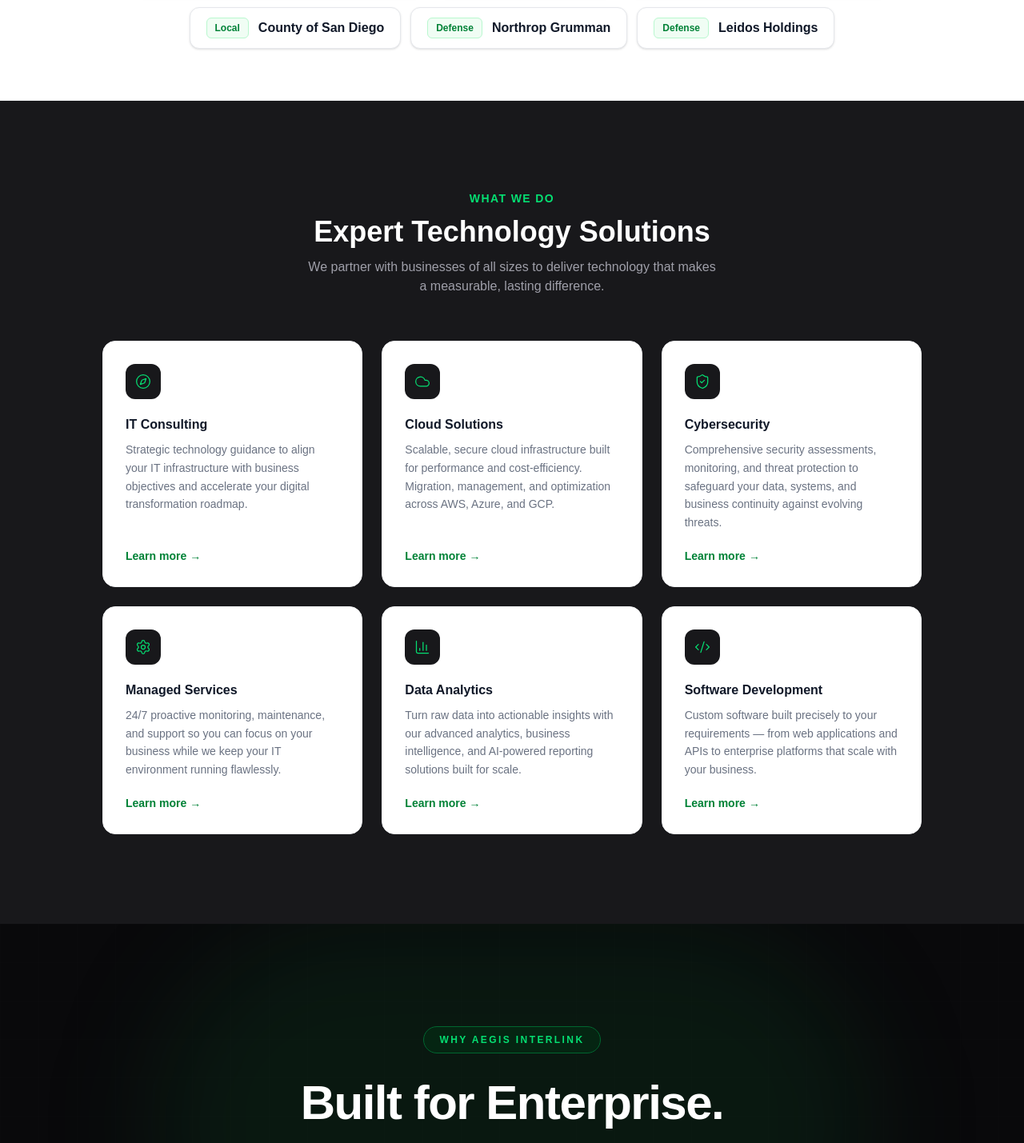
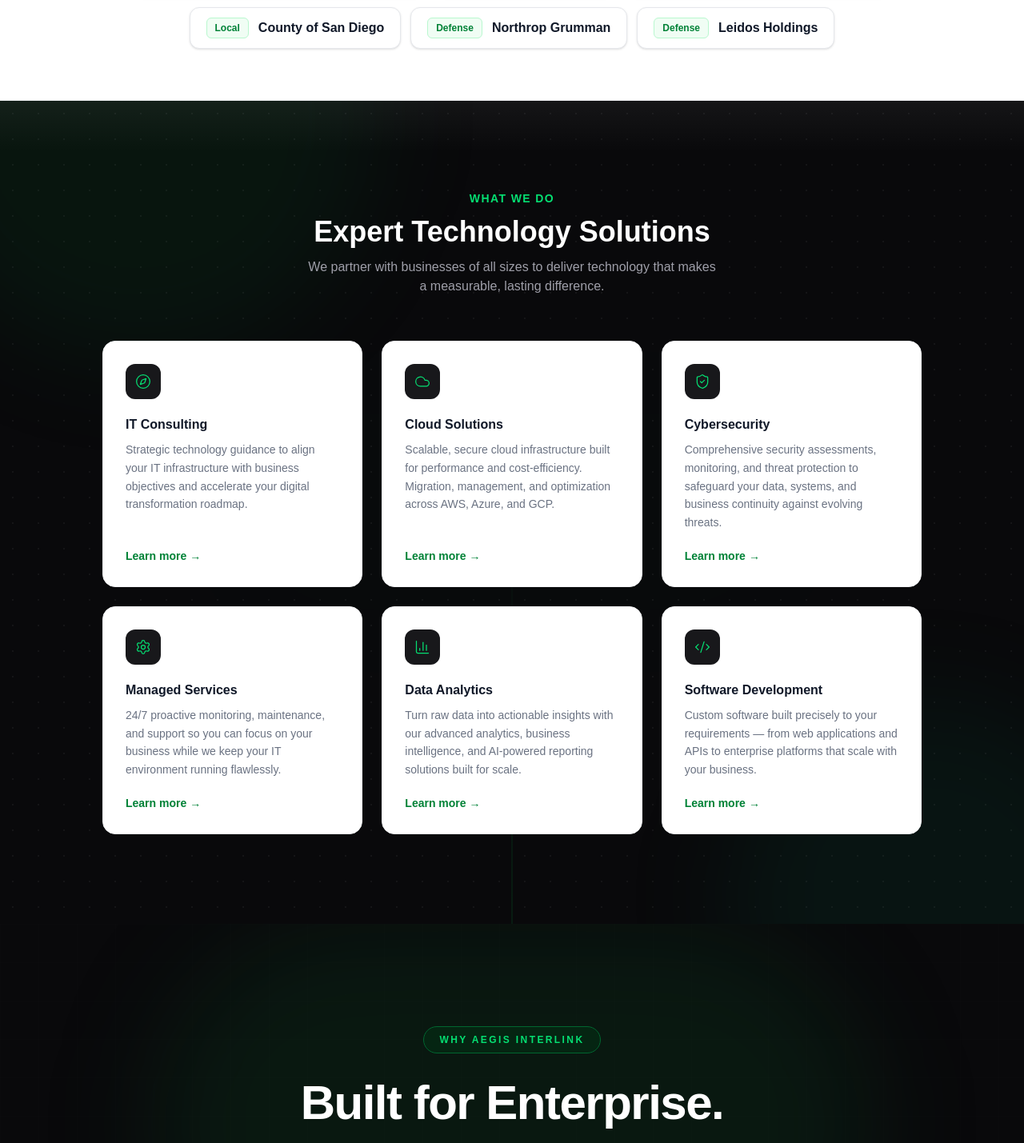
Before and after one commit to cmarq2/aegis, a Next.js app: page / in a window 1280 px wide. Shown: the part 1160-2589 px from the top of the page at 80% size. Built offline with nearby package versions, Linux system fonts and the light colour scheme.

Commit message:
Add dynamic animated background to services section with parallax orbs and dot grid

```diff
--- a/app/page.tsx
+++ b/app/page.tsx
@@ -77,6 +77,15 @@ export default function Home() {
   const bgY = useTransform(scrollYProgress, [0, 1], ["0%", "40%"]);
   const textY = useTransform(scrollYProgress, [0, 1], ["0%", "18%"]);
   const opacity = useTransform(scrollYProgress, [0, 0.8], [1, 0]);
+
+  const servicesRef = useRef(null);
+  const { scrollYProgress: servicesProgress } = useScroll({
+    target: servicesRef,
+    offset: ["start end", "end start"],
+  });
+  const orb1Y = useTransform(servicesProgress, [0, 1], ["0%", "-35%"]);
+  const orb2Y = useTransform(servicesProgress, [0, 1], ["0%", "25%"]);
+  const beamY = useTransform(servicesProgress, [0, 1], ["-60%", "60%"]);
 
   return (
     <div className="min-h-screen bg-white text-gray-900 flex flex-col overflow-x-hidden">
@@ -245,9 +254,47 @@ export default function Home() {
         </div>
       </section>
 
-      {/* Services — dark with white cards */}
-      <section id="services" className="py-28 px-6 bg-zinc-900">
-        <div className="max-w-5xl mx-auto">
+      {/* Services — dynamic animated background */}
+      <section id="services" ref={servicesRef} className="py-28 px-6 bg-zinc-950 relative overflow-hidden">
+
+        {/* Parallax orb 1 — top left */}
+        <motion.div
+          style={{ y: orb1Y }}
+          className="absolute -top-32 -left-32 w-[600px] h-[600px] rounded-full bg-green-700/10 blur-3xl pointer-events-none"
+        />
+
+        {/* Parallax orb 2 — bottom right */}
+        <motion.div
+          style={{ y: orb2Y }}
+          className="absolute -bottom-32 -right-32 w-[500px] h-[500px] rounded-full bg-emerald-600/8 blur-3xl pointer-events-none"
+        />
+
+        {/* Animated sweeping light beam */}
+        <motion.div
+          style={{ y: beamY }}
+          className="absolute left-1/2 -translate-x-1/2 w-px h-[120%] bg-gradient-to-b from-transparent via-green-500/20 to-transparent pointer-events-none"
+        />
+
+        {/* Pulsing center glow */}
+        <motion.div
+          animate={{ scale: [1, 1.3, 1], opacity: [0.05, 0.12, 0.05] }}
+          transition={{ duration: 6, repeat: Infinity, ease: "easeInOut" }}
+          className="absolute top-1/2 left-1/2 -translate-x-1/2 -translate-y-1/2 w-[800px] h-[400px] rounded-full bg-green-600/10 blur-3xl pointer-events-none"
+        />
+
+        {/* Dot grid pattern */}
+        <div
+          className="absolute inset-0 opacity-[0.06] pointer-events-none"
+          style={{
+            backgroundImage: "radial-gradient(circle, rgba(255,255,255,0.8) 1px, transparent 1px)",
+            backgroundSize: "32px 32px",
+          }}
+        />
+
+        {/* Top fade from previous white section */}
+        <div className="absolute top-0 left-0 right-0 h-16 bg-gradient-to-b from-white/5 to-transparent pointer-events-none" />
+
+        <div className="max-w-5xl mx-auto relative z-10">
           <FadeIn className="text-center mb-14">
             <p className="text-green-400 text-sm font-semibold tracking-widest uppercase mb-3">What We Do</p>
             <h2 className="text-3xl md:text-4xl font-bold text-white">Expert Technology Solutions</h2>
```
